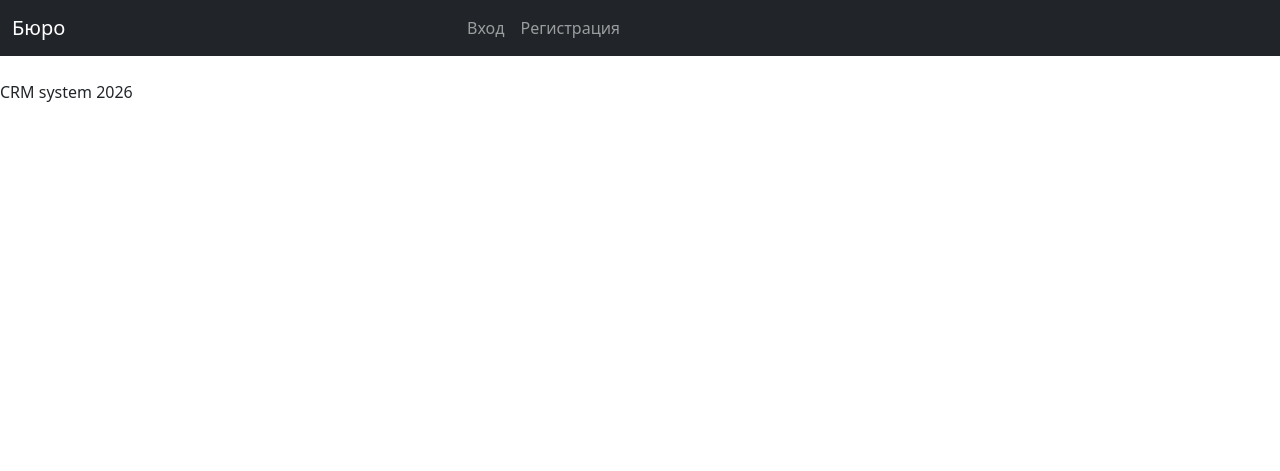
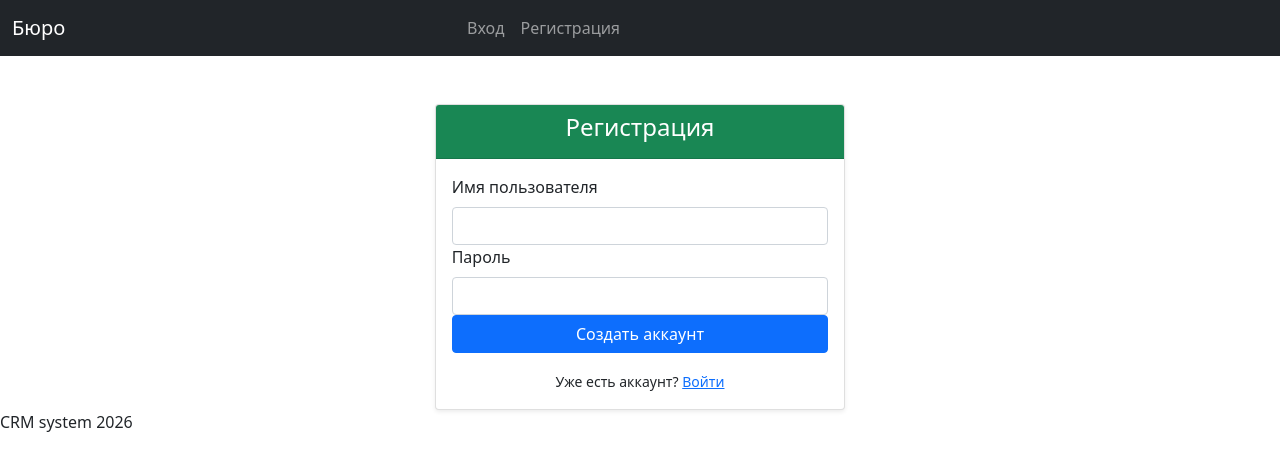
Before and after one commit to PoloLgnd/ArchCRM__system, a Flask app: page /register in a window 1280 px wide. Shown: the top 471 px of the page. Run offline with Flask 3, Linux system fonts and the light colour scheme; some libraries are stand-ins or nearby versions.

Commit message:
Added register templates.

```diff
--- a/templates/register.html
+++ b/templates/register.html
@@ -3,5 +3,29 @@
 {% block title %}Регистрация{% endblock %}
 
 {% block content %}
-
+    <div class="row justify-content-center mt-5">
+        <div class="col-md-4">
+            <div class="card shadow-sm">
+                <div class="card-header bg-success text-success text-white text-center">
+                    <h4>Регистрация</h4>
+                </div>
+                <div class="card-body">
+                    <form method="POST">
+                        <div class="md-3">
+                            <label class="form-label">Имя пользователя</label>
+                            <input type="text" class="form-control" name="username" required>
+                        </div>
+                        <div class="md-3">
+                            <label class="form-label">Пароль</label>
+                            <input type="password" class="form-control" name="password" required>
+                        </div>
+                        <button type="submit" class="btn btn-primary w-100">Создать аккаунт</button>
+                    </form>
+                    <div class="text-center mt-3">
+                        <small>Уже есть аккаунт? <a href="{{ url_for('login' ) }}">Войти</a></small>
+                    </div>
+                </div>
+            </div>
+        </div>
+    </div>
 {% endblock %}
```
Also changed, not shown: templates/admin.html (+7 -0 lines), templates/logout.html (+7 -0 lines), templates/profile.html (+7 -0 lines).
